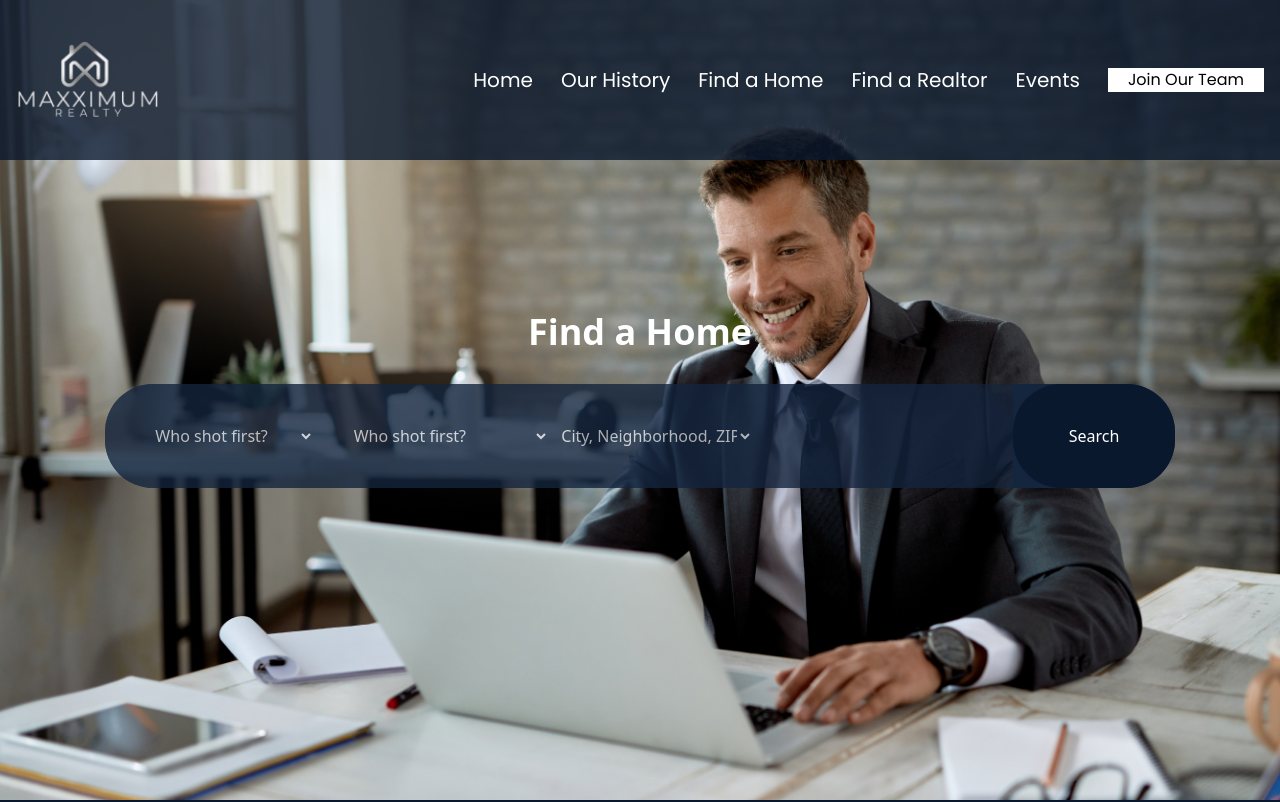
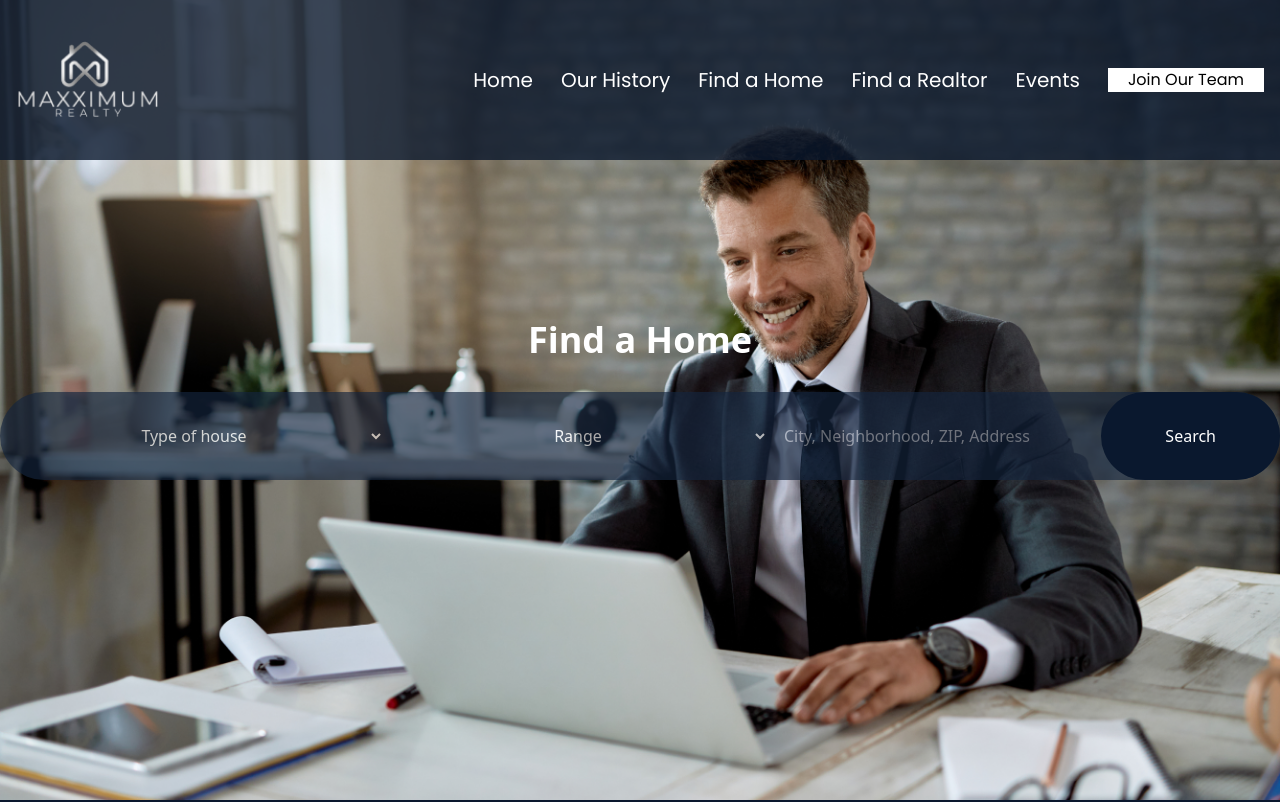
Before and after one commit to JoelNovoa/maxximus-main, a React (Create React App) app: page /find-home in a window 1280 px wide. Shown: the top 802 px of the page. Built offline with nearby package versions, Linux system fonts and the light colour scheme.

Commit message:
fix: search bar

```diff
--- a/src/Screens/FindHome.jsx
+++ b/src/Screens/FindHome.jsx
@@ -8,47 +8,36 @@ const FindHome = () => {
 
   return (
     <>
-      <section className="bg-[url(./Img/banner1.png)] h-screen bg-cover bg-no-repeat flex items-center justify-center">
-        <div className="text-center text-white">
-          <h1 className="text-4xl font-bold mb-8">Find a Home</h1>
-          <div className="flex justify-center">
-          <div className="flex justify-center">
-            <form className="flex justify-center bg-[#14253E] opacity-80 rounded-4xl">
-              <select className="outline-none select select-bordered w-full max-w-xs pl-4 py-10 rounded-md text-center focus:outline-none bg-[#14253E] opacity-80 rounded-s-4xl">
+<section className="bg-[url(./Img/banner1.png)] h-screen bg-cover bg-no-repeat flex flex-col items-center justify-center">
+  <div className="text-center text-white mb-8">
+    <h1 className="text-4xl font-bold">Find a Home</h1>
+  </div>
+  <div className="w-full text-white">
+    <form className="flex flex-col sm:flex-row items-center justify-center">
+      <select className="outline-none select select-bordered w-full max-w-sm pl-4 py-4 sm:py-8 rounded-md text-center focus:outline-none bg-[#14253E] opacity-65 rounded-s-4xl mb-4 sm:mb-0 ">
         <option disabled selected>
-                  Who shot first?
+          Type of house
         </option>
         <option>Han Solo</option>
         <option>Greedo</option>
       </select>
-              <select className="outline-none select select-bordered w-full max-w-xs px-10 pl-2 rounded-md bg-[#14253E] opacity-80 text-center">
+      <select className="outline-none select select-bordered w-full max-w-sm pl-4 py-4 sm:py-8 rounded-md text-center focus:outline-none bg-[#14253E] opacity-65 mb-4 sm:mb-0 ">
         <option disabled selected>
-                  Who shot first?
+          Range
         </option>
         <option>Han Solo</option>
         <option>Greedo</option>
       </select>
-              <select className="outline-none select select-bordered w-full max-w-xs px-50 pl-2 rounded-md bg-[#14253E] opacity-80 text-center">
-                <option disabled selected>
-                  City, Neighborhood, ZIP, Addres
-                </option>
-                <option>Han Solo</option>
-                <option>Greedo</option>
-              </select>
-              <input className="outline-none w-full max-w-xs px-10 py-2 rounded-md bg-[#14253E] opacity-80"  />
-            </form>
-          </div>
-          <div className="flex justify-center bg-[#14253E] rounded-r-4xl">
-            <button
-                type="submit"
-                className="px-14 py-2 rounded-md bg-[#0A182E] text-white rounded-t-4xl rounded-b-4xl"
-              >
+      <div class="relative w-full max-w-lg flex items-center">
+        <input type="search" name="search" placeholder="City, Neighborhood, ZIP, Address" class="bg-[#14253E] opacity-65 w-full pl-4 py-4 sm:py-8 rounded-r-4xl focus:outline-none"/>
+        <button type="submit" class="absolute right-0 top-0 px-16 py-4 sm:py-8 rounded-4xl bg-[#0A182E] text-white" >
           Search
         </button>
       </div>
-          </div>
+    </form>
   </div>
 </section>
+
 
       <section className="bg-[#0A182E] text-white h-full">
         <div className="container mx-auto">
```
Lines whose indentation alone changed are shown as unchanged.
